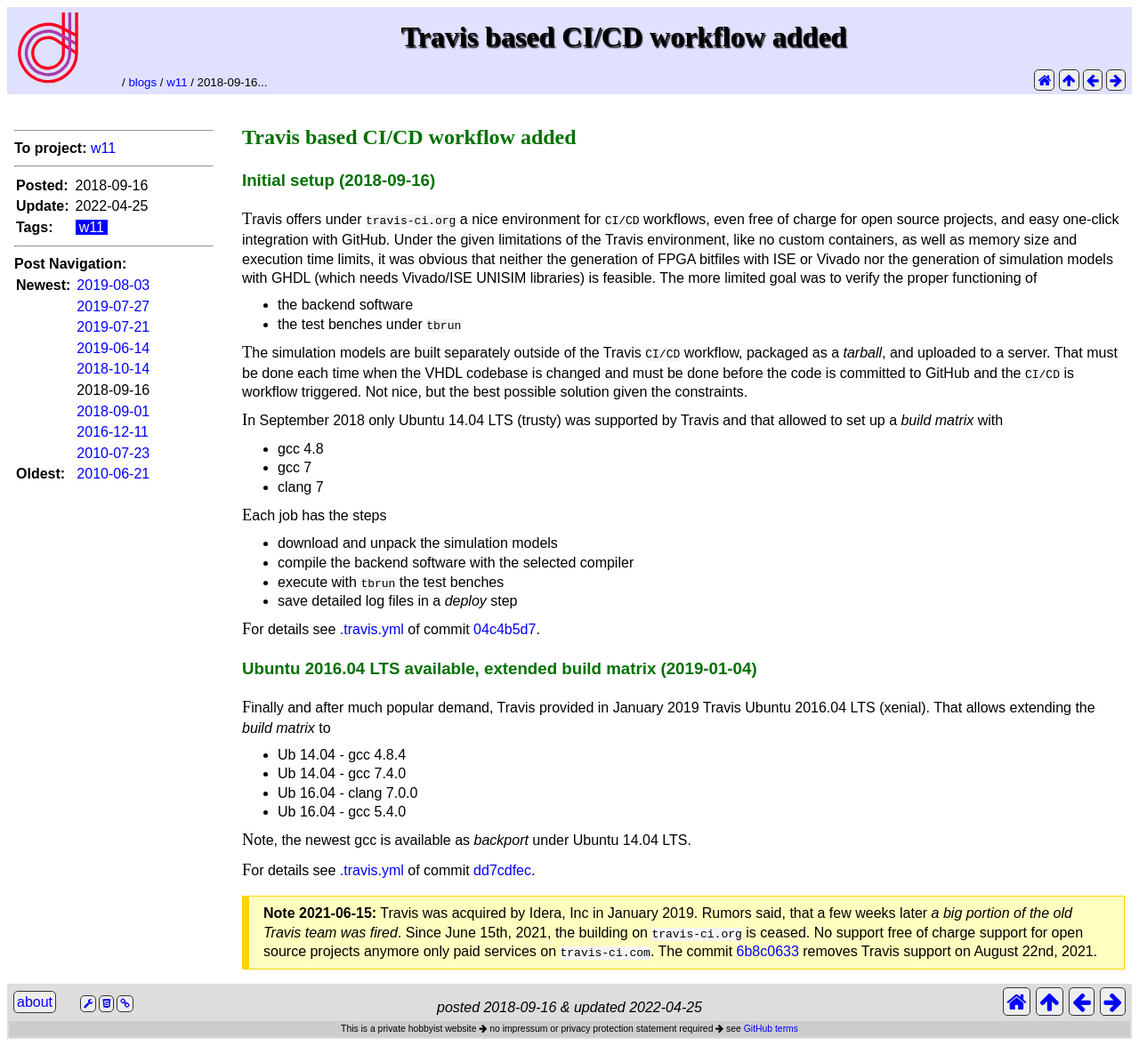
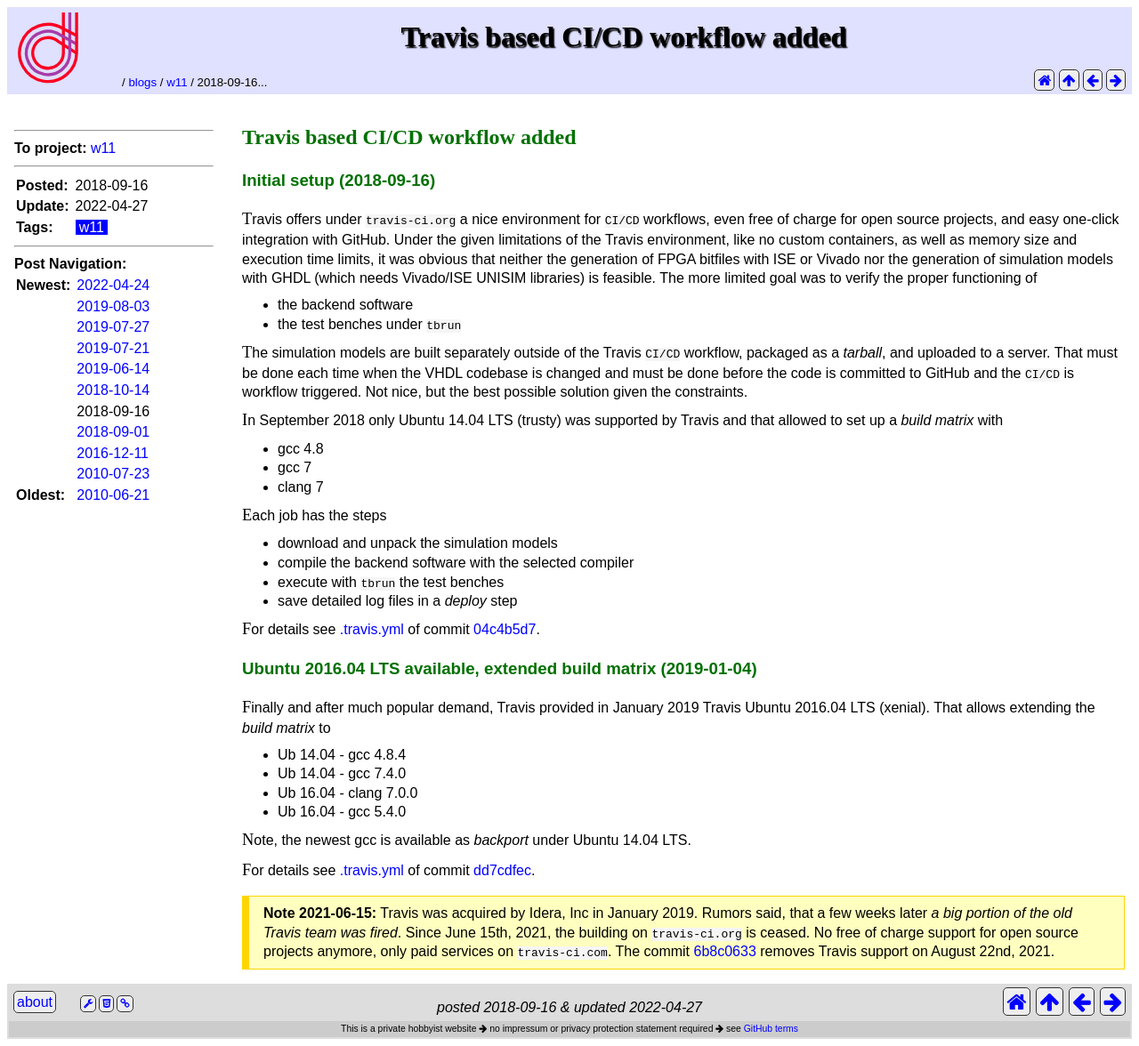
Before and after one commit to wfjm/wfjm.github.io, a Jekyll site: the page built from _posts/w11/2018-09-16-travis-based-ci-cd-workflow.html, in a window 1280 px wide. Shown: the whole page at 89% size. Built offline with Jekyll 4.4.1, drawn with Linux system fonts in a browser that asks for light colours.

Commit message:
add w11 blog post on GitHub Actions

```diff
--- a/_posts/w11/2018-09-16-travis-based-ci-cd-workflow.html
+++ b/_posts/w11/2018-09-16-travis-based-ci-cd-workflow.html
@@ -3,7 +3,7 @@
 tags:  ["w11"]
 #
 my:
-  changedate: 2022-04-25
+  changedate: 2022-04-27
 ---
 <h2>Travis based CI/CD workflow added</h2>
 <h3>Initial setup (2018-09-16)</h3>
@@ -78,7 +78,7 @@
   Travis was acquired by Idera, Inc in January 2019. Rumors said, that a
   few weeks later <i>a big portion of the old Travis team was fired</i>.
   Since June 15th, 2021, the building on <code>travis-ci.org</code> is ceased.
-  No support free of charge support for open source projects anymore only
+  No free of charge support for open source projects anymore, only
   paid services on <code>travis-ci.com</code>.
   The commit <a href="https://github.com/wfjm/w11/commit/6b8c0633">6b8c0633</a>
   removes Travis support on August 22nd, 2021.
```
Also changed, not shown: _posts/w11/2022-04-24-ci-cd-workflow-now-github-actions-based.html (added, +33 -0 lines).
